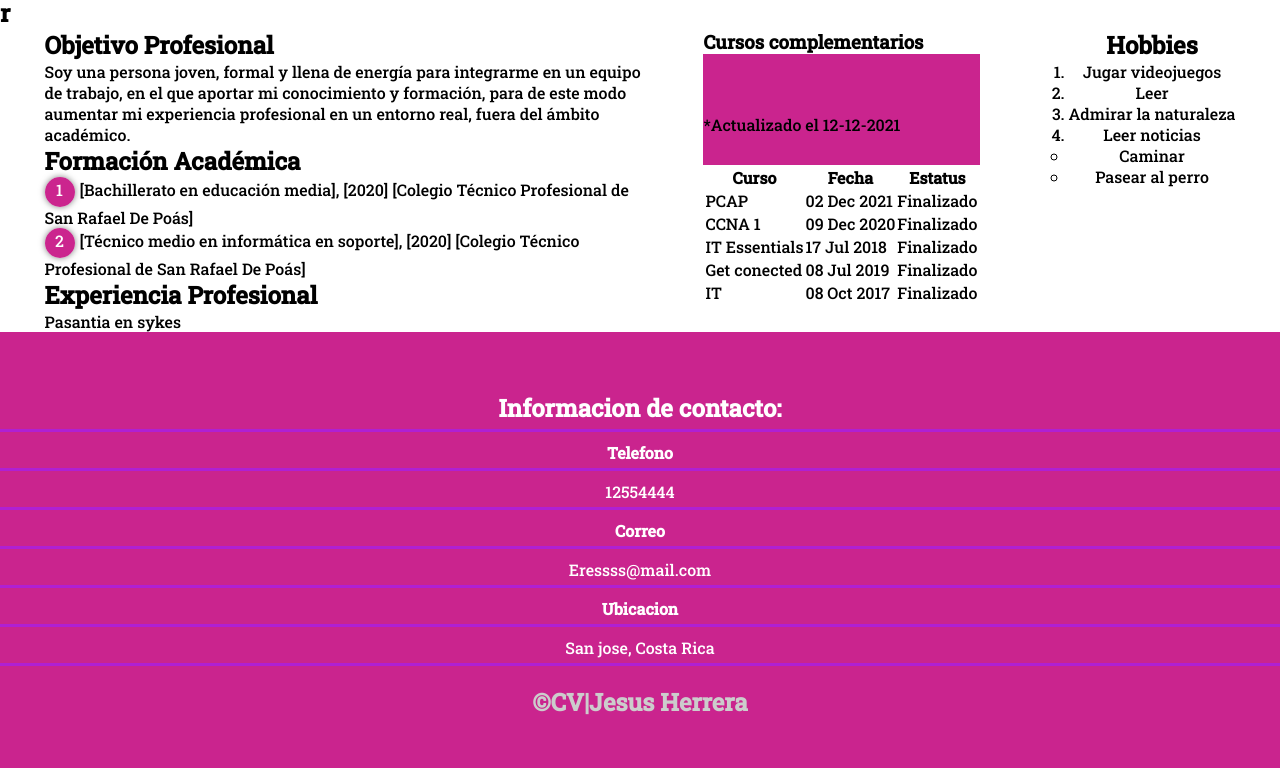
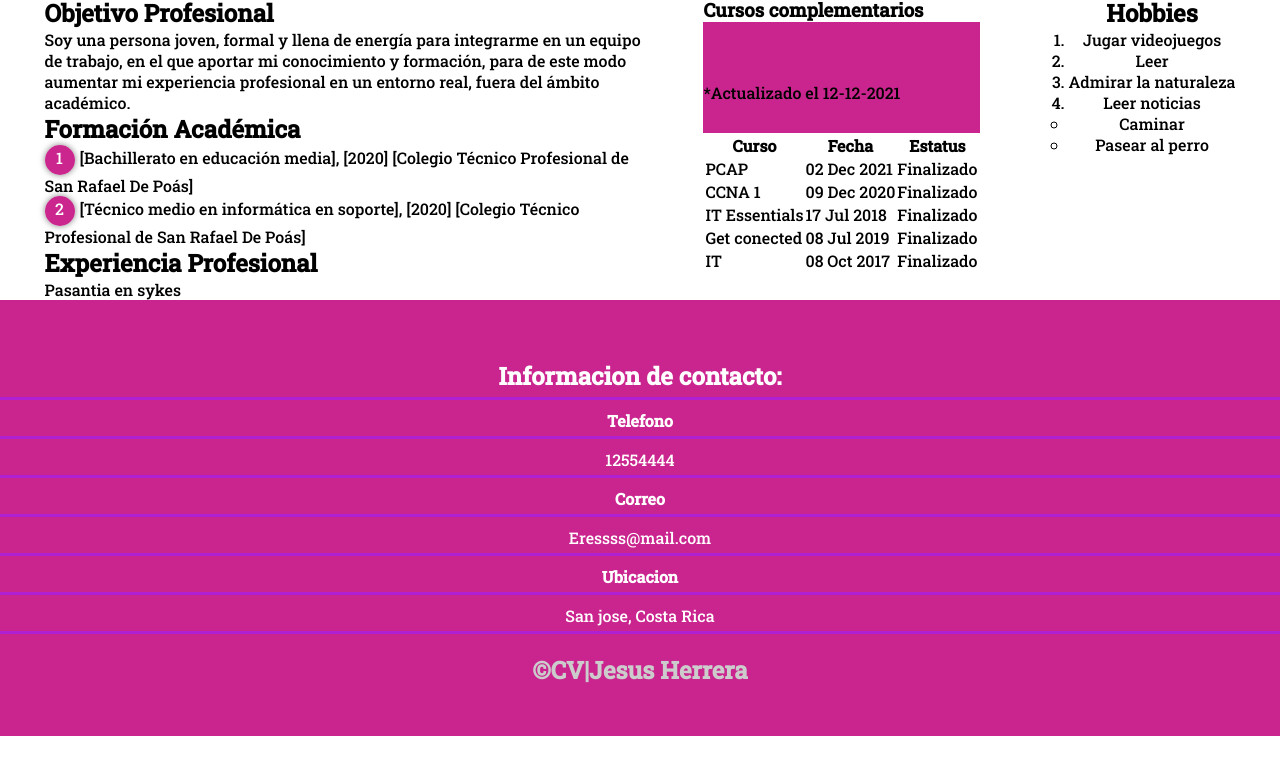
Before and after one commit to anzus28/Homework2, a plain HTML site: page index.html in a window 1280 px wide. Shown: the part 947-1715 px from the top of the page. After the commit the page ends 1683 px from the top, so only its background shows below. Drawn offline with Linux system fonts and the light colour scheme.

Commit message:
Update index.html

```diff
--- a/index.html
+++ b/index.html
@@ -35,9 +35,7 @@
 
 <aside class="imagen-sobre-nosotros">
    <img src="img/logo.PNG" alt="">
-    <h2 class="Titulo">
-    r
-</h2>
+
   </aside>
 <main>
    <section class="contenedor sobre-nosotros">
```
